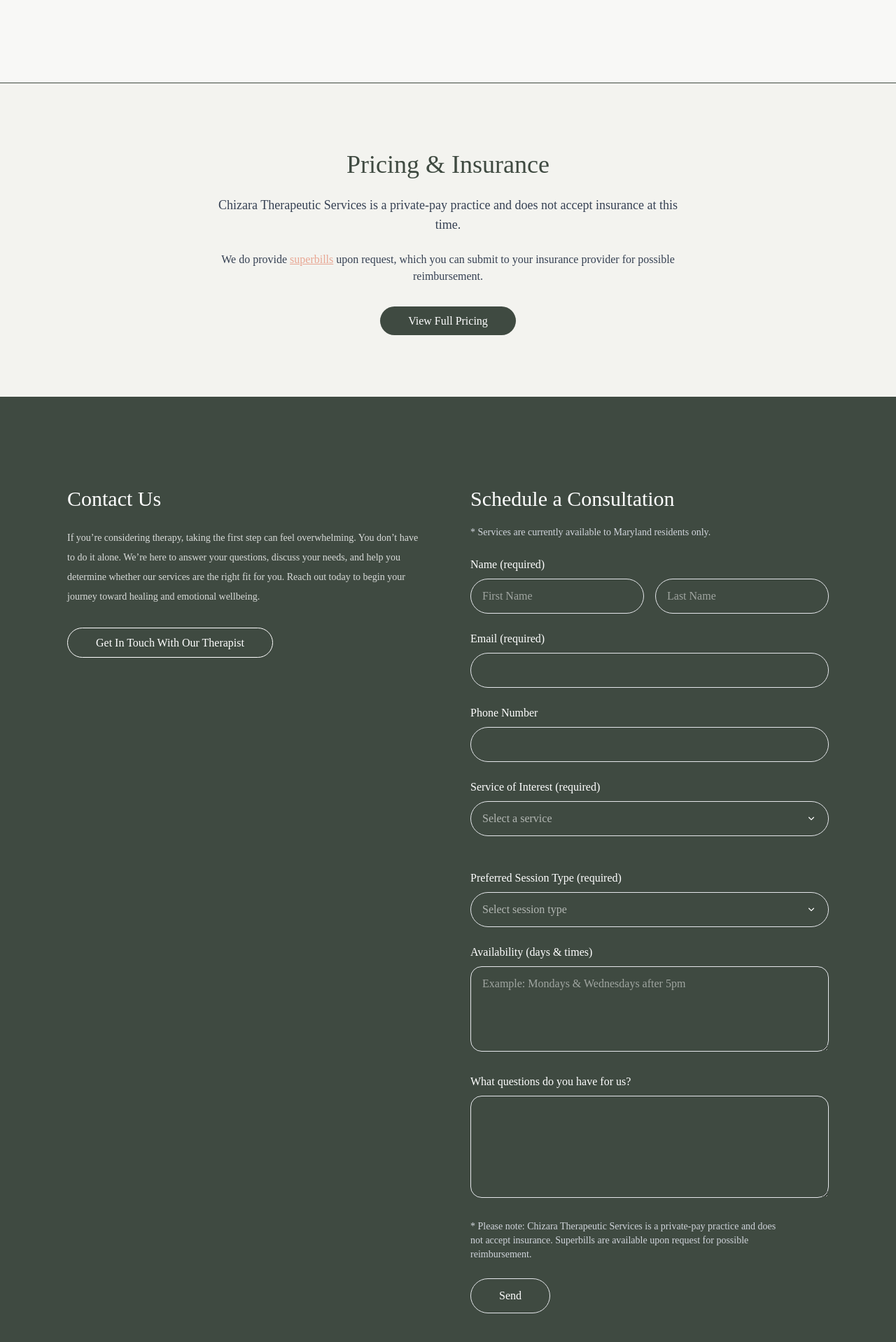
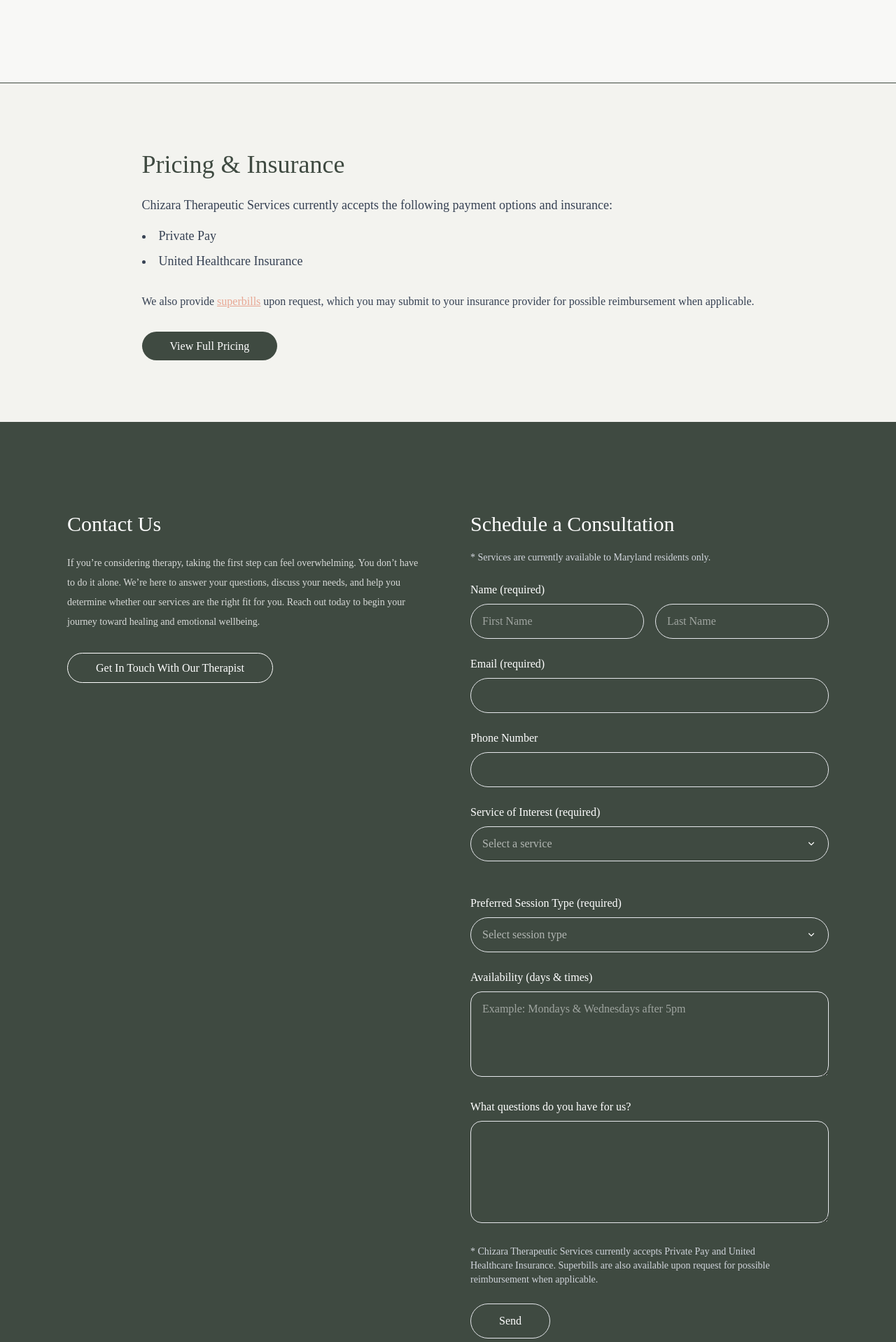
Before and after one commit to ifiokabasiudo/chizara, a Next.js app: page / in a window 1280 px wide. Shown: the part 2442-4360 px from the top of the page at 70% size. Built offline with nearby package versions, Linux system fonts and the light colour scheme.

Commit message:
Added a united insurance paymnet info to all pages

```diff
--- a/app/components/contact-us.tsx
+++ b/app/components/contact-us.tsx
@@ -227,7 +227,7 @@
                   { label: "Virtual Session", value: "virtual" },
                   { label: "Phone Session", value: "phone" },
                 ]}
-                setIsGroupTherapy={() => {}}
+                setIsGroupTherapy={() => { }}
                 isGroupModal={false}
               />
             </div>
@@ -258,9 +258,9 @@
             </div>
 
             <p className="text-sm text-gray-300 mt-6 max-w-md">
-              * Please note: Chizara Therapeutic Services is a private-pay
-              practice and does not accept insurance. Superbills are available
-              upon request for possible reimbursement.
+              * Chizara Therapeutic Services currently accepts Private Pay and United
+              Healthcare Insurance. Superbills are also available upon request for
+              possible reimbursement when applicable.
             </p>
 
             {/* SUBMIT */}
--- a/app/pricing/page.tsx
+++ b/app/pricing/page.tsx
@@ -23,14 +23,21 @@
         <section className="mb-16">
           <h2 className="text-3xl text-[#3f4a41] mb-6">Insurance</h2>
 
-          <div className="space-y-4 text-gray-700 text-lg">
-            <p>
-              Chizara Therapeutic Services does not accept insurance and
-              operates as a private-pay practice.
-            </p>
+          <div className="space-y-5 text-gray-700 text-lg">
+            <div>
+              <p className="mb-3">
+                Chizara Therapeutic Services currently accepts the following payment
+                options and insurance:
+              </p>
+
+              <ul className="list-disc list-inside space-y-2">
+                <li>Private Pay</li>
+                <li>United Healthcare Insurance</li>
+              </ul>
+            </div>
 
             <p>
-              However, we provide{" "}
+              We also provide{" "}
               <a
                 href="/what-is-a-superbill"
                 className="underline text-[#e8a693]"
@@ -38,19 +45,18 @@
                 superbills
               </a>{" "}
               upon request, which you may submit to your insurance provider for
-              possible reimbursement.
+              possible reimbursement when applicable.
             </p>
 
             <p>
-              We strongly recommend contacting your insurance provider before
-              beginning therapy to confirm whether they accept superbills and
-              reimburse out-of-network services.
+              If you have questions about your coverage or benefits, we encourage you
+              to contact your insurance provider before beginning therapy.
             </p>
           </div>
         </section>
 
         {/* CTA */}
-        <div className="text-center mt-20">
+        <div className="flex selft-start text-center mt-20">
           <a
             href="/schedule-form"
             className="bg-[#e8a693] text-white px-10 py-3 rounded-full"
--- a/app/schedule-form/page.tsx
+++ b/app/schedule-form/page.tsx
@@ -44,6 +44,9 @@
       className="space-y-6 text-white w-full bg-[#3f4a41] p-8 md:p-20"
     >
       <h1 className="text-5xl mb-15">Schedule a Consultation</h1>
+      <p className="text-sm text-gray-300 max-w-md mb-6">
+        * Services are currently available to Maryland residents only.
+      </p>
 
       {/* NAME */}
       <div>
@@ -138,7 +141,7 @@
             { label: "Virtual Session", value: "virtual" },
             { label: "Phone Session", value: "phone" },
           ]}
-          setIsGroupTherapy={() => {}}
+          setIsGroupTherapy={() => { }}
           isGroupModal={false}
         />
       </div>
@@ -167,9 +170,9 @@
       </div>
 
       <p className="text-sm text-gray-300 mt-6 max-w-md">
-        * Please note: Chizara Therapeutic Services is a private-pay practice
-        and does not accept insurance. Superbills are available upon request for
-        possible reimbursement.
+        * Chizara Therapeutic Services currently accepts Private Pay and United
+        Healthcare Insurance. Superbills are also available upon request for
+        possible reimbursement when applicable.
       </p>
 
       {/* SUBMIT */}
--- a/components/pricingPreview.tsx
+++ b/components/pricingPreview.tsx
@@ -1,25 +1,33 @@
 export default function PricingPreview() {
   return (
-    <section className="py-24 px-6 text-center bg-[#f3f3ef]">
+    <section className="py-24 px-6 bg-[#f3f3ef] flex justify-center">
+      <div>
         <h2 className="text-4xl text-[#3f4a41] mb-6">
           Pricing & Insurance
         </h2>
 
-      <p className="max-w-2xl mx-auto text-gray-700 mb-6 text-lg">
-        Chizara Therapeutic Services is a private-pay practice and does not
-        accept insurance at this time.
+        <div className="mx-auto text-gray-700 mb-8 text-lg">
+          <p className="mb-4">
+            Chizara Therapeutic Services currently accepts the following payment
+            options and insurance:
           </p>
 
-      <p className="max-w-2xl mx-auto text-gray-700 mb-10">
-        We do provide{" "}
+          <ul className="list-disc list-inside inline-block text-left space-y-2">
+            <li>Private Pay</li>
+            <li>United Healthcare Insurance</li>
+          </ul>
+        </div>
+
+        <p className="mx-auto text-gray-700 mb-10">
+          We also provide{" "}
           <a
             href="/what-is-a-superbill"
             className="underline text-[#e8a693] hover:opacity-80"
           >
             superbills
           </a>{" "}
-        upon request, which you can submit to your insurance provider for
-        possible reimbursement.
+          upon request, which you may submit to your insurance provider for
+          possible reimbursement when applicable.
         </p>
 
         <a
@@ -28,6 +36,7 @@
         >
           View Full Pricing
         </a>
+      </div>
     </section>
   );
 }
```
Lines whose indentation alone changed are shown as unchanged.
